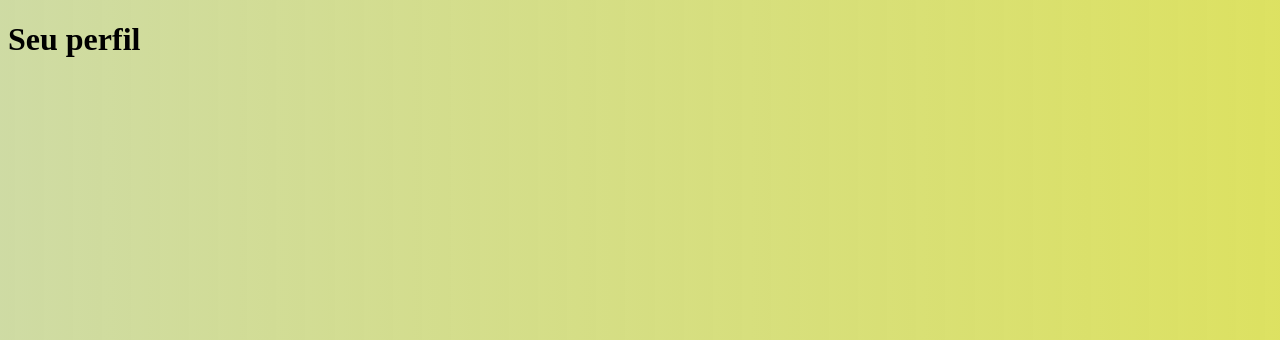
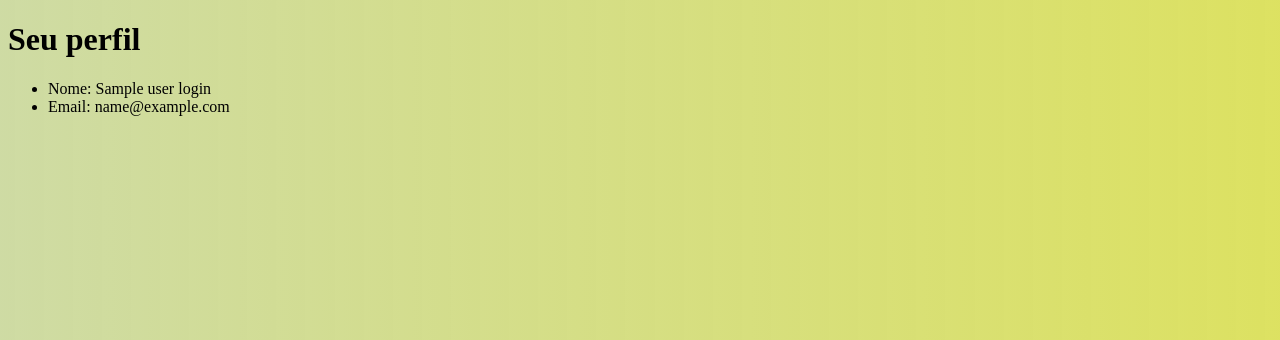
Before and after one commit to jp-data/formulario_login, a Node server app: template src/views/areaRestrita.ejs in a window 1280 px wide. Shown: the part 88-428 px from the top of the page. Run offline with Node 20, Linux system fonts and the light colour scheme; tables that the repository leaves empty hold one stand-in row (values such as "Sample post"); the template is opened without the code that fills it: values that come from a table or form of the project are taken from there, most other values are stand-ins (such as "Sample title", 1, 10 or a date in 2020); some libraries are stand-ins or nearby versions.

Commit message:
EJS - daods do usuário logado na view

```diff
--- a/database/models/usuarios.js
+++ b/database/models/usuarios.js
@@ -8,7 +8,8 @@ module.exports = (sequelize, DataType) => {
             autoIncremente: true
         },
         email:  DataType.STRING,
-        senha: DataType.STRING
+        senha: DataType.STRING,
+        nome: DataType.STRING
     }, {
         tableName: 'usuarios',
         timestamps: false
--- a/src/controllers/authController.js
+++ b/src/controllers/authController.js
@@ -51,10 +51,12 @@ const authController = {
         try {
             //busca o usuário na sessão
             const user = req.session.user
+            //const para ficha de usuário
+            const userLogin = await User.findOne({ where: {email: user.email}})
             //traz os usuários do banco de dados
             const users = await User.findAll()
             //Renderiza a página restrita que contém a lista de usuários cadastrados
-            res.render('areaRestrita', { user, users })
+            res.render('areaRestrita', { user, users, userLogin })
 
         } catch (error) {
             console.log(error)
--- a/src/views/areaRestrita.ejs
+++ b/src/views/areaRestrita.ejs
@@ -18,13 +18,17 @@
     <div class="background">
         <div class="profile">
             <h1>Seu perfil</h1>
+            <ul>
+                <li>Nome: <%=userLogin.nome%></li>
+                <li>Email: <%=userLogin.email%></li>
+            </ul>
         </div>
 
         <div class="user-list">
             <h1>Lista de usuários</h1>
-            <% users.map(user=> { %>
+            <% users.map(userList=> { %>
             <ol>
-                <li><%= user.email %></li>
+                <li><%= userList.email %></li>
             </ol>
             <% }) %>
         </div>
```
